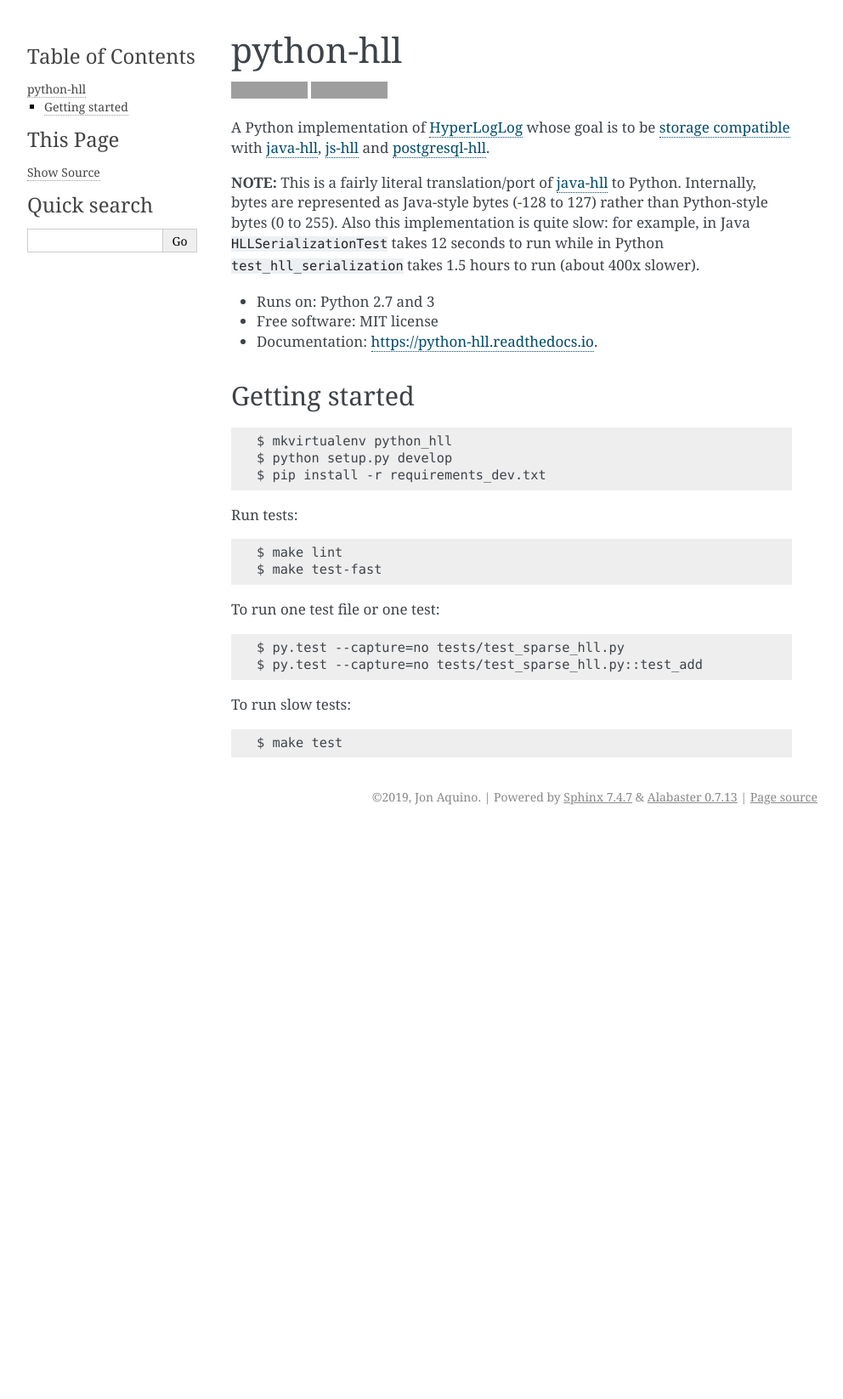
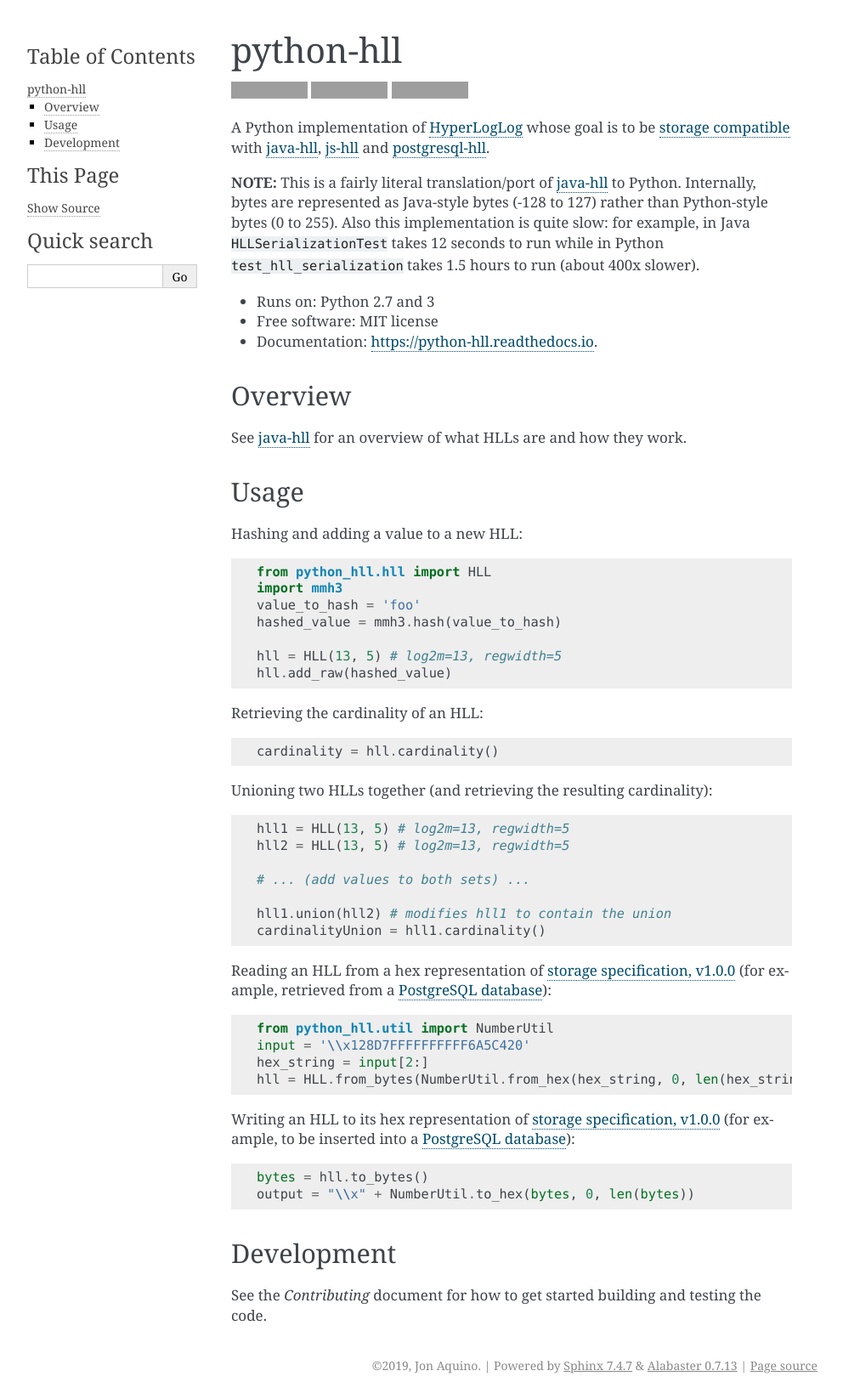
Before and after one commit to AdRoll/python-hll, a Sphinx documentation site: the page built from docs/readme.rst, in a window 1280 px wide. Shown: the whole page at 85% size, without its empty margins (148-1140 px from the left). Built offline with Sphinx 7.4.7, drawn with Linux system fonts in a browser that asks for light colours; pages that are not in the unit, such as notebooks, are missing from menus; before the commit the page ends 977 px from its top, so only the background shows below that; grey boxes are pictures that could not be loaded.

Commit message:
Make docs friendlier.

```diff
--- a/README.rst
+++ b/README.rst
@@ -9,6 +9,9 @@
 .. image:: https://readthedocs.org/projects/python-hll/badge/?version=latest
         :target: https://python-hll.readthedocs.io/en/latest/?badge=latest
         :alt: Documentation Status
+
+.. image:: https://img.shields.io/badge/github-python--hll-yellow
+        :target: https://github.com/AdRoll/python-hll
 
 A Python implementation of `HyperLogLog <http://algo.inria.fr/flajolet/Publications/FlFuGaMe07.pdf>`_
 whose goal is to be `storage compatible <https://github.com/aggregateknowledge/hll-storage-spec>`_
@@ -24,25 +27,53 @@
 * Free software: MIT license
 * Documentation: https://python-hll.readthedocs.io.
 
+Overview
+---------------
+See `java-hll <https://github.com/aggregateknowledge/java-hll>`_ for an overview of what HLLs are and how they work.
 
-Getting started
+Usage
 ---------------
-::
 
-    $ mkvirtualenv python_hll
-    $ python setup.py develop
-    $ pip install -r requirements_dev.txt
+Hashing and adding a value to a new HLL::
 
-Run tests::
+    from python_hll.hll import HLL
+    import mmh3
+    value_to_hash = 'foo'
+    hashed_value = mmh3.hash(value_to_hash)
 
-    $ make lint
-    $ make test-fast
+    hll = HLL(13, 5) # log2m=13, regwidth=5
+    hll.add_raw(hashed_value)
 
-To run one test file or one test::
+Retrieving the cardinality of an HLL::
 
-    $ py.test --capture=no tests/test_sparse_hll.py
-    $ py.test --capture=no tests/test_sparse_hll.py::test_add
+    cardinality = hll.cardinality()
 
-To run slow tests::
+Unioning two HLLs together (and retrieving the resulting cardinality)::
 
-    $ make test
+    hll1 = HLL(13, 5) # log2m=13, regwidth=5
+    hll2 = HLL(13, 5) # log2m=13, regwidth=5
+
+    # ... (add values to both sets) ...
+
+    hll1.union(hll2) # modifies hll1 to contain the union
+    cardinalityUnion = hll1.cardinality()
+
+Reading an HLL from a hex representation of
+`storage specification, v1.0.0 <https://github.com/aggregateknowledge/hll-storage-spec/blob/v1.0.0/STORAGE.md>`_
+(for example, retrieved from a `PostgreSQL database <https://github.com/aggregateknowledge/postgresql-hll>`_)::
+
+    from python_hll.util import NumberUtil
+    input = '\\x128D7FFFFFFFFFF6A5C420'
+    hex_string = input[2:]
+    hll = HLL.from_bytes(NumberUtil.from_hex(hex_string, 0, len(hex_string)))
+
+Writing an HLL to its hex representation of
+`storage specification, v1.0.0 <https://github.com/aggregateknowledge/hll-storage-spec/blob/v1.0.0/STORAGE.md>`_
+(for example, to be inserted into a `PostgreSQL database <https://github.com/aggregateknowledge/postgresql-hll>`_)::
+
+    bytes = hll.to_bytes()
+    output = "\\x" + NumberUtil.to_hex(bytes, 0, len(bytes))
+
+Development
+---------------
+See the `Contributing` document for how to get started building and testing the code.
--- a/docs/index.rst
+++ b/docs/index.rst
@@ -7,7 +7,6 @@
 
    readme
    installation
-   usage
    modules
    contributing
    authors
```
Also changed, not shown: CONTRIBUTING.rst (+11 -2 lines), docs/usage.rst (deleted, +0 -7 lines).
